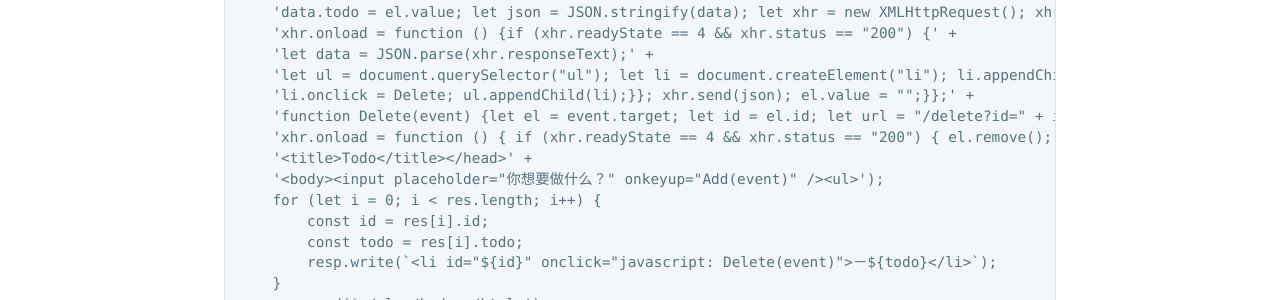
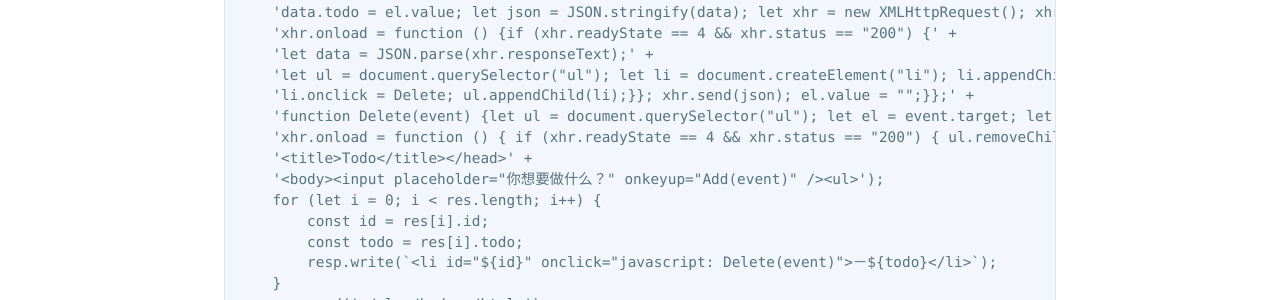
Before and after one commit to alexfu2011/qing, a Jekyll site: the page built from index.md, in a window 1280 px wide. Shown: the part 1452-1752 px from the top of the page. Built offline with Jekyll 4.4.1, drawn with Linux system fonts in a browser that asks for light colours; our own code applies the rules of GitHub Pages for plain Markdown files; some of the changed text lies outside the part shown.

Commit message:
first commit

```diff
--- a/index.md
+++ b/index.md
@@ -50,8 +50,8 @@
         'let data = JSON.parse(xhr.responseText);' +
         'let ul = document.querySelector("ul"); let li = document.createElement("li"); li.appendChild(document.createTextNode("－" + data.todo)); li.setAttribute("id", data.id);' +
         'li.onclick = Delete; ul.appendChild(li);}}; xhr.send(json); el.value = "";}};' +
-        'function Delete(event) {let el = event.target; let id = el.id; let url = "/delete?id=" + id; let xhr = new XMLHttpRequest(); xhr.open("DELETE", url, true);' +
-        'xhr.onload = function () { if (xhr.readyState == 4 && xhr.status == "200") { el.remove(); } }; xhr.send(null); console.log(this);}</script>' +
+        'function Delete(event) {let ul = document.querySelector("ul"); let el = event.target; let id = el.id; let url = "/delete?id=" + id; let xhr = new XMLHttpRequest(); xhr.open("DELETE", url, true);' +
+        'xhr.onload = function () { if (xhr.readyState == 4 && xhr.status == "200") { ul.removeChild(el); } }; xhr.send(null); console.log(this);}</script>' +
         '<title>Todo</title></head>' +
         '<body><input placeholder="你想要做什么？" onkeyup="Add(event)" /><ul>');
         for (let i = 0; i < res.length; i++) {
```
